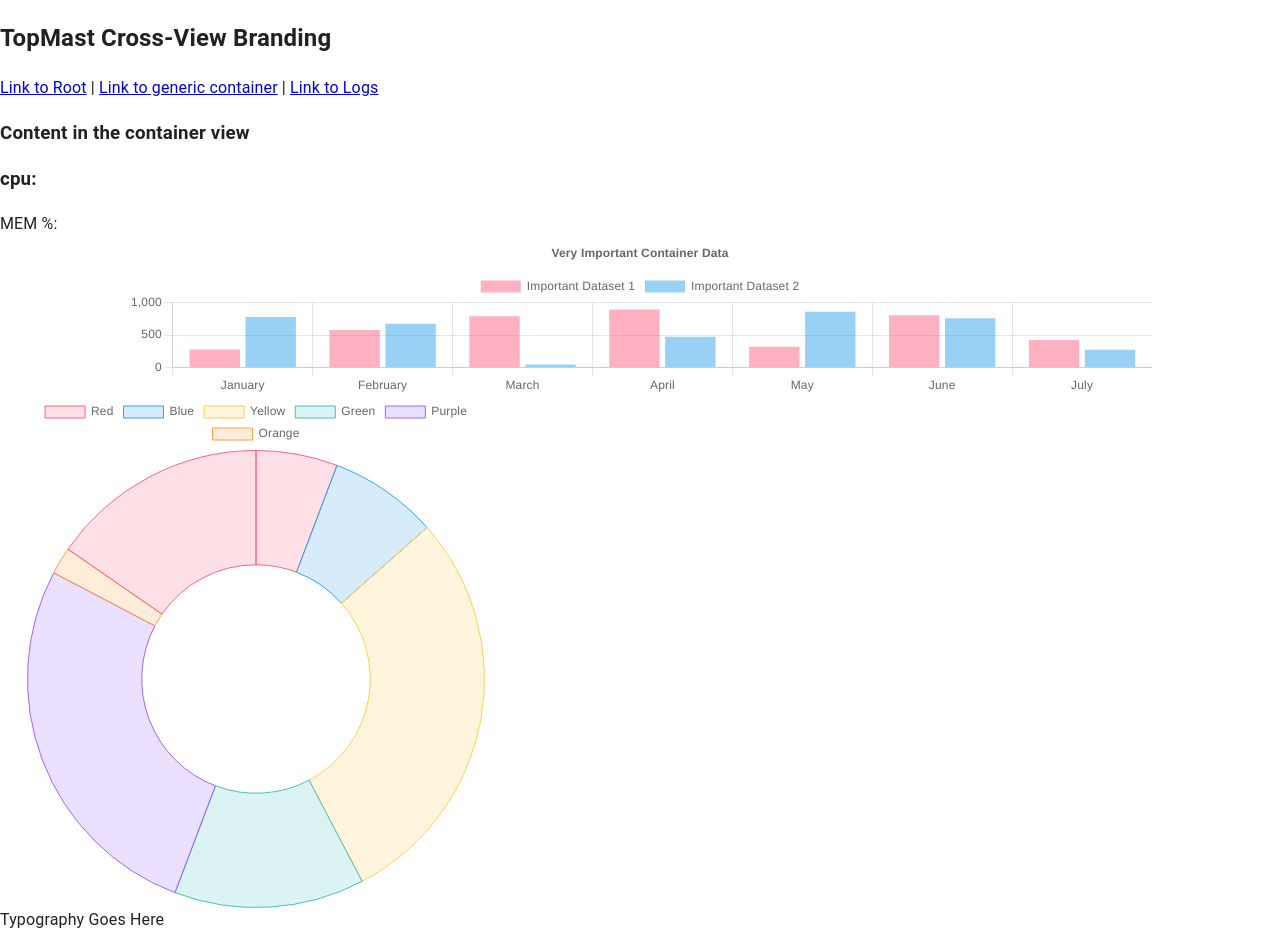
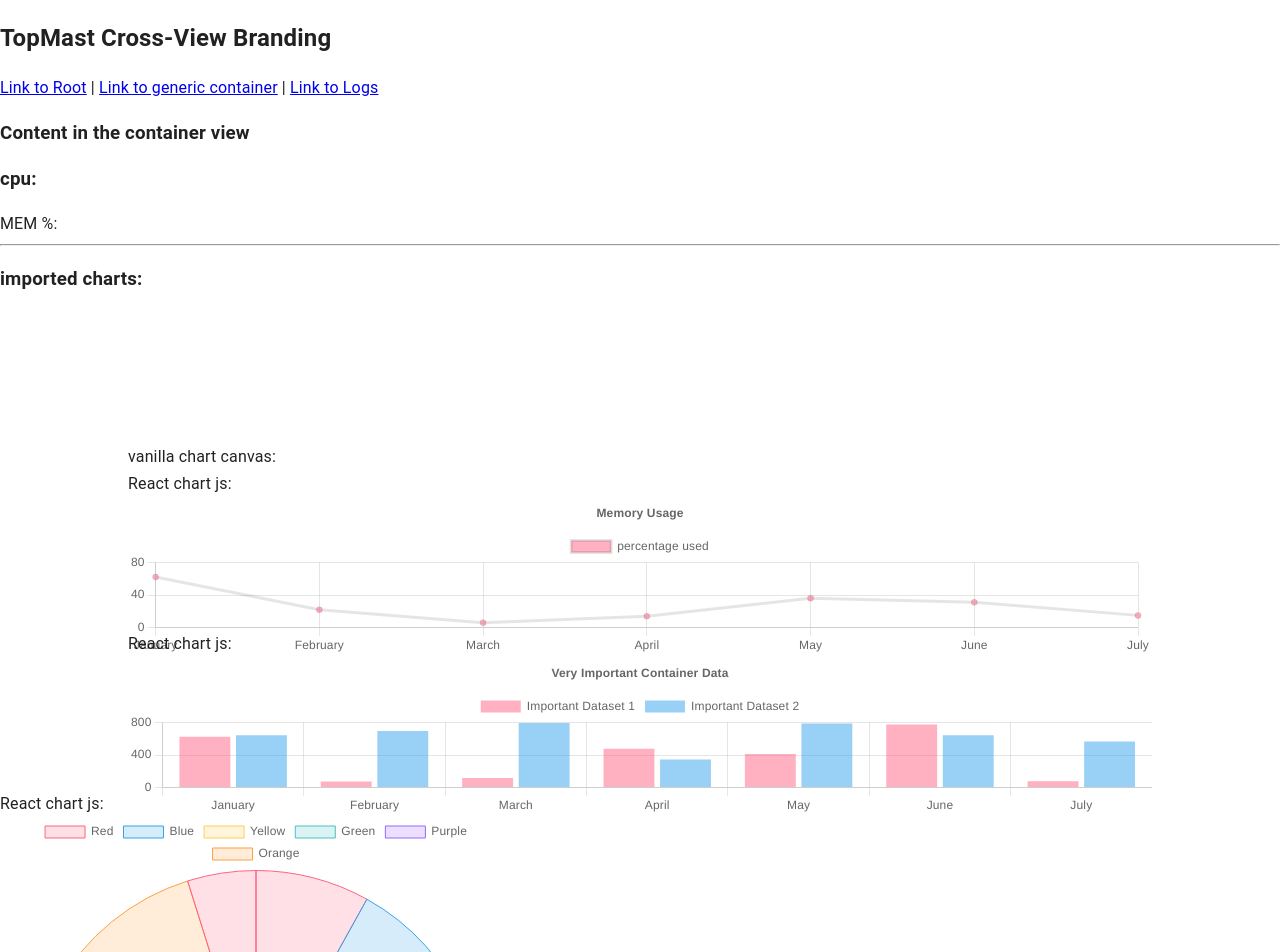
Before and after one commit to oslabs-beta/Topmast, a React (Vite) app in the folder ui/: page /container in a window 1280 px wide. Shown: the top 952 px of the page. Built offline with nearby package versions, Linux system fonts and the light colour scheme; what @docker/docker-mui-theme, @docker/extension-api-client would draw is missing.

Commit message:
create ContainerChart component

```diff
--- /dev/null
+++ b/ui/src/components/ContainerChart.tsx
@@ -0,0 +1,213 @@
+import { useAppContext } from '../context/AppContext';
+import {
+    Chart as ChartJS,
+    CategoryScale,
+    TimeScale,
+    LinearScale,
+    BarElement,
+    ArcElement,
+    PointElement,
+    LineElement,
+    Title,
+    Tooltip,
+    Legend,
+  } from 'chart.js';
+
+
+  // import individual components to save space
+  import {
+    Bar,
+    Doughnut,
+    Line,
+   } from 'react-chartjs-2';
+
+
+  // FAKER FOR DEV TESTING Data
+  import { faker } from '@faker-js/faker';
+
+  ChartJS.register(
+    CategoryScale,
+    TimeScale,
+    LinearScale,
+    BarElement,
+    ArcElement,
+    PointElement,
+    LineElement,
+    Title,
+    Tooltip,
+    Legend,
+  );
+
+  const ContainerChart = () => {
+
+    const {
+      currentContainer,
+      containers,
+      stats,
+    } = useAppContext();
+
+
+    // ## Chart Demo Data ##
+    const barOptions = {
+      responsive: true,
+      maintainAspectRatio: false,
+      plugins: {
+        legend: {
+          position: 'top' as const,
+        },
+        title: {
+          display: true,
+          text: 'Very Important Container Data',
+        },
+      },
+    };
+
+    const labels = [
+      'January',
+      'February',
+      'March',
+      'April',
+      'May',
+      'June',
+      'July',
+    ];
+
+    // bar chart data, generated by faker
+    const barData = {
+      labels,
+      datasets: [
+        {
+          label: 'Important Dataset 1',
+          // data: [120, 190, 300, 500, 900, 350, 200],
+          data: labels.map(() => faker.datatype.number({ min: 0, max: 1000 })),
+          backgroundColor: 'rgba(255, 99, 132, 0.5)',
+        },
+        {
+          label: 'Important Dataset 2',
+          data: labels.map(() => faker.datatype.number({ min: 0, max: 1000 })),
+          backgroundColor: 'rgba(53, 162, 235, 0.5)',
+        },
+      ],
+    };
+
+    const doughData = {
+      labels: ['Red', 'Blue', 'Yellow', 'Green', 'Purple', 'Orange'],
+      datasets: [
+        {
+          label: '# of Things',
+          // data: [12, 19, 3, 5, 2, 3],
+          data: labels.map(() => faker.datatype.number({ min: 1, max: 15 })),
+          backgroundColor: [
+            'rgba(255, 99, 132, 0.2)',
+            'rgba(54, 162, 235, 0.2)',
+            'rgba(255, 206, 86, 0.2)',
+            'rgba(75, 192, 192, 0.2)',
+            'rgba(153, 102, 255, 0.2)',
+            'rgba(255, 159, 64, 0.2)',
+          ],
+          borderColor: [
+            'rgba(255, 99, 132, 1)',
+            'rgba(54, 162, 235, 1)',
+            'rgba(255, 206, 86, 1)',
+            'rgba(75, 192, 192, 1)',
+            'rgba(153, 102, 255, 1)',
+            'rgba(255, 159, 64, 1)',
+          ],
+          borderWidth: 1,
+        },
+      ],
+    };
+
+    const lineOptions = {
+      responsive: true,
+      maintainAspectRatio: false,
+      plugins: {
+        legend: {
+          position: 'top' as const,
+        },
+        title: {
+          display: true,
+          text: 'Memory Usage',
+        },
+      },
+      options: {
+        scales: {
+          x: {
+            type: 'timeseries',
+            time: {
+              unit: 'month'
+            }
+          }
+        }
+      }
+    };
+
+      // line chart data, generated by faker
+      const lineData = {
+        labels,
+        datasets: [
+          {
+            label: 'percentage used',
+            // data: [120, 190, 300, 500, 900, 350, 200],
+            data: labels.map(() => faker.datatype.number({ min: 0, max: 100 })),
+            backgroundColor: 'rgba(255, 99, 132, 0.5)',
+          }
+        ],
+      };
+
+
+    // ## end chart demo data
+
+    return (
+        <>
+
+<div
+        style={{
+          position: 'relative',
+          height: '20vh',
+          width: '80vw',
+          margin: 'auto',
+        }}
+        >
+            vanilla chart canvas:
+            <canvas id="acquisitions"></canvas>
+        </div>
+
+
+        <div
+        style={{
+          position: 'relative',
+          height: '20vh',
+          width: '80vw',
+          margin: 'auto',
+        }}
+        >
+            React chart js:
+            <Line options={lineOptions} data={lineData} />
+        </div>
+
+
+        <div
+            style={{
+            position: 'relative',
+            height: '20vh',
+            width: '80vw',
+            margin: 'auto',
+            }}
+        >
+            React chart js:
+            <Bar options={barOptions} data={barData} />
+
+        </div>
+
+
+        <div style={{ position: 'relative', height: '40vw', width: '80vh' }}>
+            React chart js:
+            <Doughnut data={doughData} />
+        </div>
+
+        </>
+  );
+};
+
+export default ContainerChart;
--- a/ui/src/views/ContainerView.tsx
+++ b/ui/src/views/ContainerView.tsx
@@ -2,33 +2,45 @@ import { Link } from 'react-router-dom';
 import { useAppContext } from '../context/AppContext';
 
 import { Typography } from '@mui/material';
+import ContainerChart from '../components/ContainerChart';
 
 import {
   Chart as ChartJS,
   CategoryScale,
+  TimeScale,
   LinearScale,
   BarElement,
+  ArcElement,
+  PointElement,
+  LineElement,
   Title,
   Tooltip,
   Legend,
-  ArcElement,
 } from 'chart.js';
 
+
 // import individual components to save space
-import { Bar } from 'react-chartjs-2';
-import { Doughnut } from 'react-chartjs-2';
+import {
+  Bar,
+  Doughnut,
+  Line,
+ } from 'react-chartjs-2';
+
 
 // FAKER FOR DEV TESTING Data
 import { faker } from '@faker-js/faker';
 
 ChartJS.register(
   CategoryScale,
+  TimeScale,
   LinearScale,
   BarElement,
+  ArcElement,
+  PointElement,
+  LineElement,
   Title,
   Tooltip,
   Legend,
-  ArcElement
 );
 
 const ContainerView = () => {
@@ -111,6 +123,44 @@ const ContainerView = () => {
     ],
   };
 
+  const lineOptions = {
+    responsive: true,
+    maintainAspectRatio: false,
+    plugins: {
+      legend: {
+        position: 'top' as const,
+      },
+      title: {
+        display: true,
+        text: 'Memory Usage',
+      },
+    },
+    options: {
+      scales: {
+        x: {
+          type: 'timeseries',
+          time: {
+            unit: 'month'
+          }
+        }
+      }
+    }
+  };
+
+    // line chart data, generated by faker
+    const lineData = {
+      labels,
+      datasets: [
+        {
+          label: 'percentage used',
+          // data: [120, 190, 300, 500, 900, 350, 200],
+          data: labels.map(() => faker.datatype.number({ min: 0, max: 100 })),
+          backgroundColor: 'rgba(255, 99, 132, 0.5)',
+        }
+      ],
+    };
+
+
   // ## end chart demo data
 
 
@@ -125,19 +175,11 @@ const ContainerView = () => {
       <h3>cpu: {stats[currentContainer]?.cpu}</h3>
       <Typography>MEM %: {stats[currentContainer]?.memory}</Typography>
 
-      <div
-        style={{
-          position: 'relative',
-          height: '20vh',
-          width: '80vw',
-          margin: 'auto',
-        }}
-      >
-        <Bar options={barOptions} data={barData} />
-      </div>
-      <div style={{ position: 'relative', height: '40vw', width: '80vh' }}>
-        <Doughnut data={doughData} />
-      </div>
+
+<hr />
+
+    <h3>imported charts:</h3>
+    <ContainerChart />
 
 
       {/* <Typography>Image: {container.Image}</Typography> */}
```
